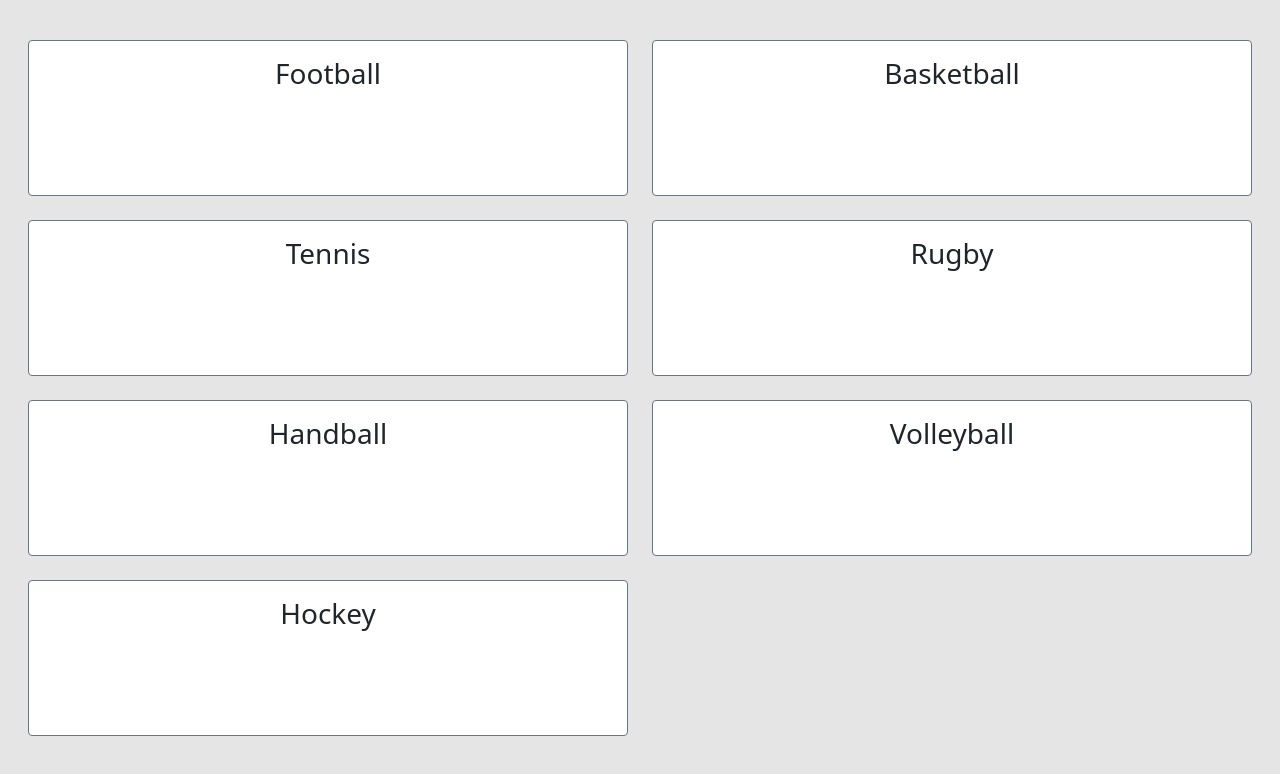
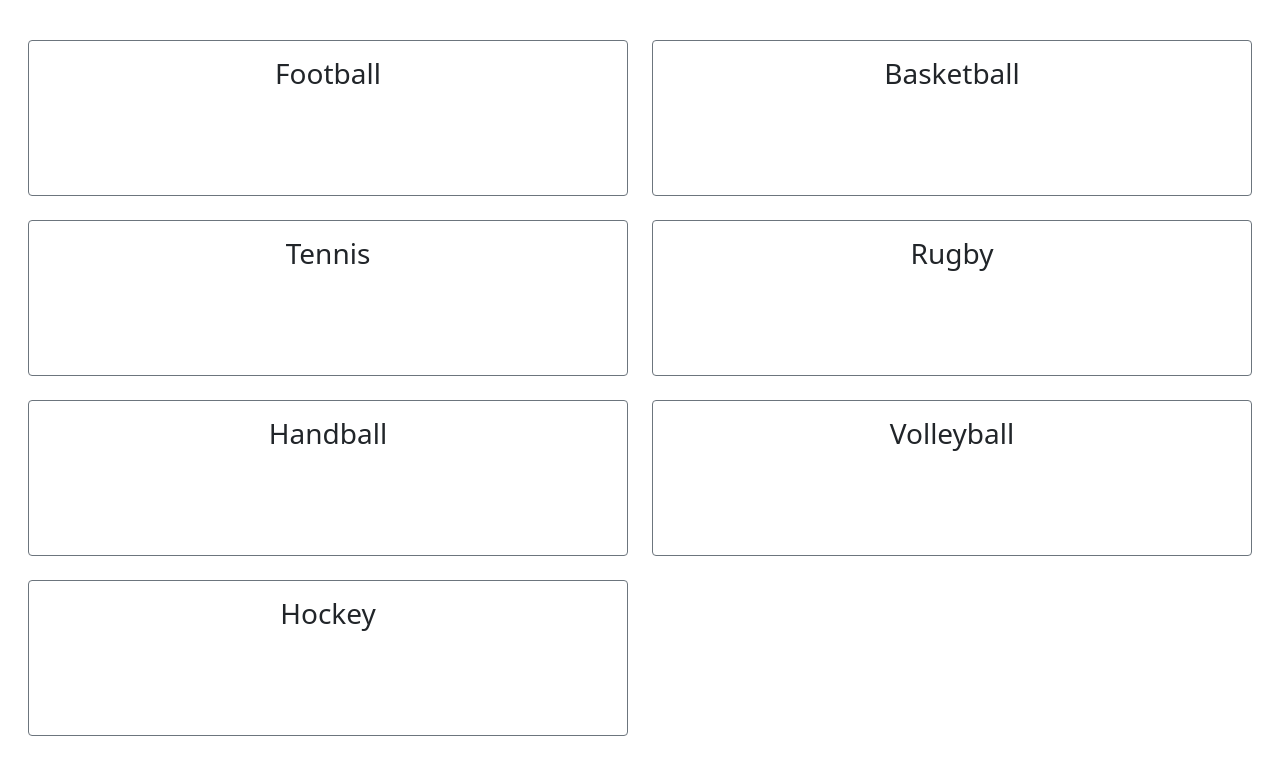
Before and after one commit to bkarshehbaz/score-game-frontend, a React (Create React App) app: page / in a window 1280 px wide. Shown: the top 774 px of the page. Built offline with nearby package versions, Linux system fonts and the light colour scheme; no server answers.

Commit message:
Removed css style

```diff
--- a/src/index.css
+++ b/src/index.css
@@ -75,6 +75,6 @@ flex-shrink: unset !important;
 
 
 body{
-  background-color: transparent !important;
-  background-color: rgba(0, 0, 0, 0.1) !important;
+  /* background-color: transparent !important; */
+  background-color: rgba(0,0,0,0) !important;
 }
```
Also changed, not shown: 1 other file (tests, documents, lock files or other folders).
